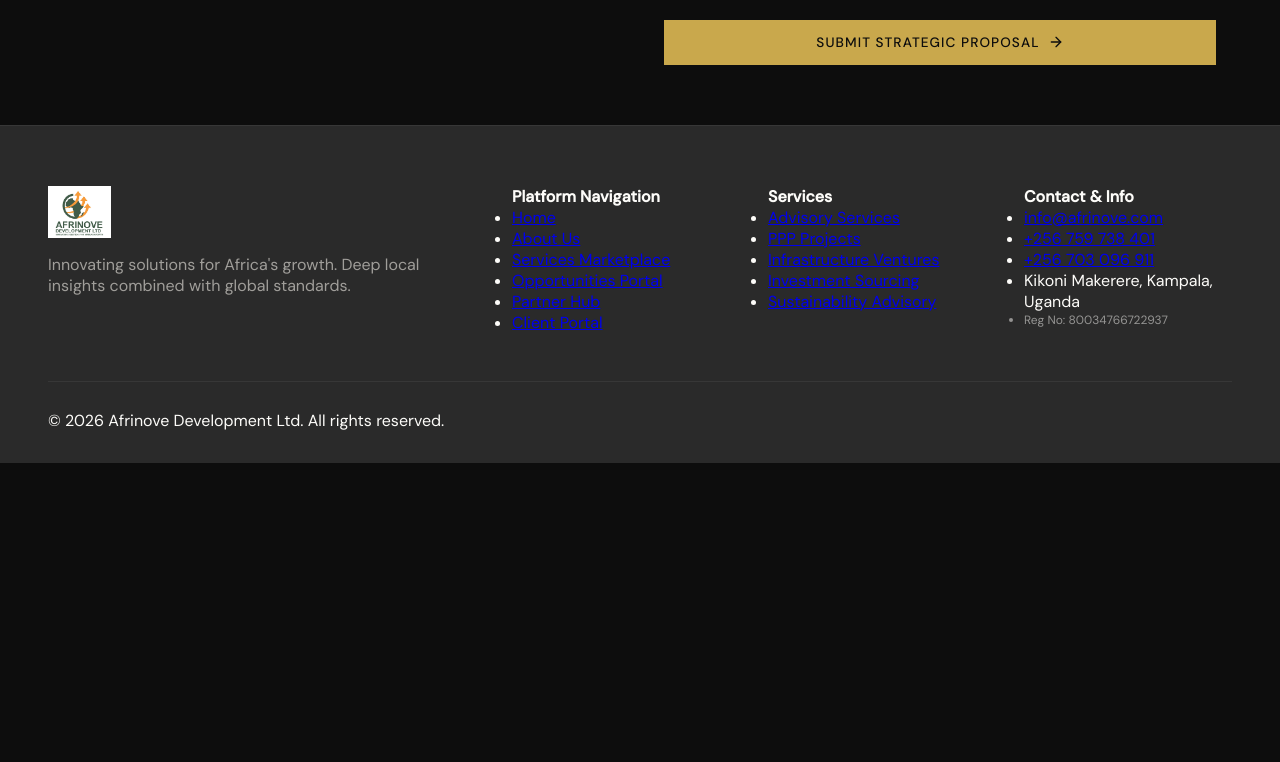
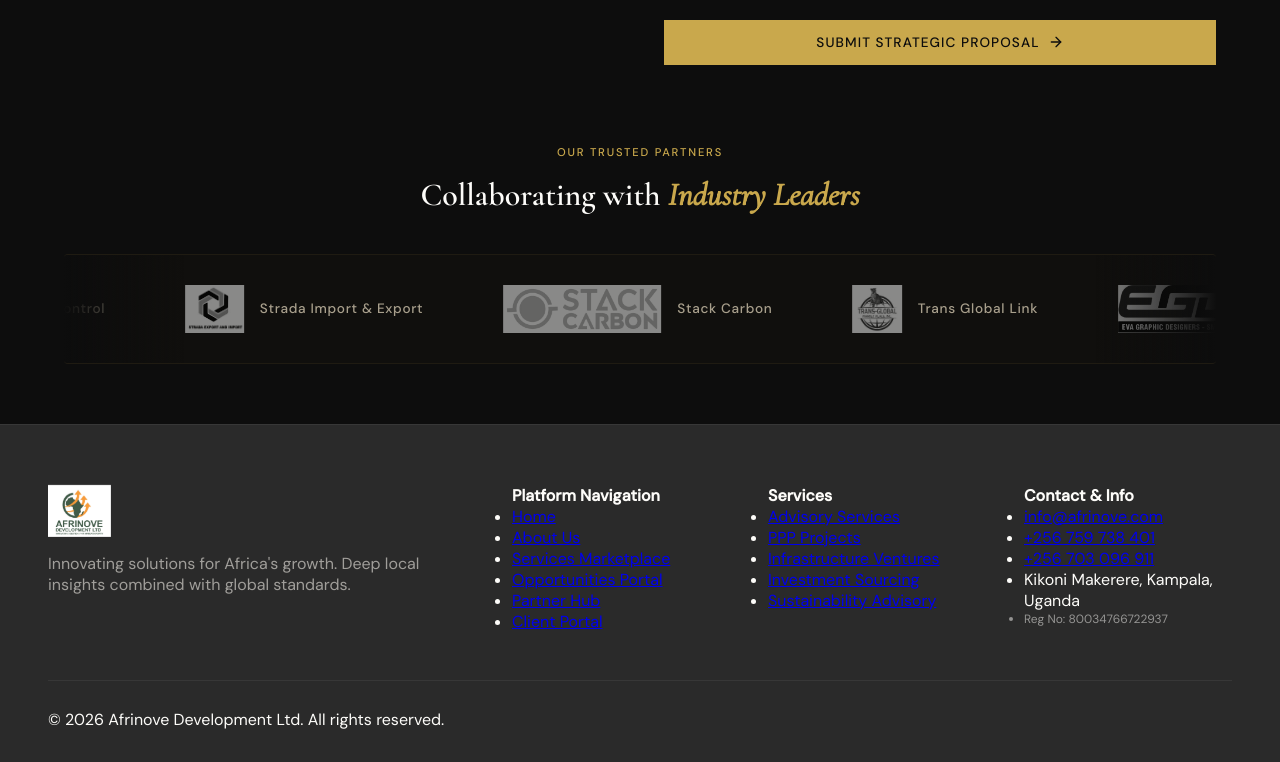
Before and after one commit to afrinoveinnovations/AFRINOVE-WEBSITE, a React (Vite) app: page /partner in a window 1280 px wide. Shown: the part 878-1640 px from the top of the page. Before the commit the page ends 1341 px from the top, so only its background shows below. Built offline with nearby package versions, Linux system fonts and the light colour scheme.

Commit message:
feat: add trusted partners logo marquee to Partnership Hub page

```diff
--- a/src/index.css
+++ b/src/index.css
@@ -1281,3 +1281,108 @@
     grid-template-columns: repeat(2, 1fr);
   }
 }
+
+/* Partner Marquee Styles */
+.partners-marquee-section {
+  margin-top: 80px;
+  width: 100%;
+}
+
+.partners-marquee-title-wrap {
+  text-align: center;
+  margin-bottom: 40px;
+}
+
+.partners-marquee-title-wrap h2 {
+  font-size: 2rem;
+  font-family: var(--ff-head);
+  color: var(--white);
+  margin: 0;
+}
+
+.partners-marquee-title-wrap h2 em {
+  font-style: italic;
+  color: var(--gold);
+}
+
+.partners-ticker-wrap {
+  overflow: hidden;
+  padding: 30px 0;
+  background: rgba(201, 168, 76, 0.02);
+  border-top: 1px solid rgba(201, 168, 76, 0.08);
+  border-bottom: 1px solid rgba(201, 168, 76, 0.08);
+  border-radius: 4px;
+  position: relative;
+}
+
+/* Gradient overlays for the marquee edges to fade out smoothly */
+.partners-ticker-wrap::before,
+.partners-ticker-wrap::after {
+  content: "";
+  position: absolute;
+  top: 0;
+  bottom: 0;
+  width: 120px;
+  z-index: 2;
+  pointer-events: none;
+}
+
+.partners-ticker-wrap::before {
+  left: 0;
+  background: linear-gradient(to right, var(--ink), transparent);
+}
+
+.partners-ticker-wrap::after {
+  right: 0;
+  background: linear-gradient(to left, var(--ink), transparent);
+}
+
+.partners-ticker-track {
+  display: flex;
+  gap: 60px;
+  width: max-content;
+  animation: ticker 40s linear infinite;
+  align-items: center;
+}
+
+/* Pause animation on hover for interactive feel */
+.partners-ticker-wrap:hover .partners-ticker-track {
+  animation-play-state: paused;
+}
+
+.partner-logo-item {
+  display: flex;
+  align-items: center;
+  gap: 16px;
+  padding: 0 10px;
+  flex-shrink: 0;
+}
+
+.partner-logo-item img {
+  height: 48px;
+  width: auto;
+  max-width: 160px;
+  object-fit: contain;
+  filter: grayscale(100%) brightness(0.8) contrast(1.2);
+  opacity: 0.6;
+  transition: filter 0.3s ease, opacity 0.3s ease, transform 0.3s ease;
+}
+
+.partner-logo-item:hover img {
+  filter: grayscale(0%) brightness(1) contrast(1);
+  opacity: 1;
+  transform: scale(1.05);
+}
+
+.partner-logo-name {
+  font-size: 0.85rem;
+  font-weight: 500;
+  color: var(--mist);
+  letter-spacing: 0.05em;
+  white-space: nowrap;
+  transition: color 0.3s ease;
+}
+
+.partner-logo-item:hover .partner-logo-name {
+  color: var(--white);
+}
--- a/src/pages/Partner.jsx
+++ b/src/pages/Partner.jsx
@@ -1,6 +1,19 @@
 import React, { useState } from 'react';
 import { Reveal } from '../components/Effects';
 import { Handshake, Target, Globe, Shield, ArrowRight, CheckCircle } from 'lucide-react';
+
+const partners = [
+  { name: 'RollBite', img: '/images/Trusted-partners-Logos/RollBite.jpg' },
+  { name: 'Soozinatt Vector Control', img: '/images/Trusted-partners-Logos/SOOZINATT VECTOR CONTROL LTD.png' },
+  { name: 'Strada Import & Export', img: '/images/Trusted-partners-Logos/STRADA IMPORT AND EXPORT.jpeg' },
+  { name: 'Stack Carbon', img: '/images/Trusted-partners-Logos/Stack Carbon.jpeg' },
+  { name: 'Trans Global Link', img: '/images/Trusted-partners-Logos/TRANS GLOBAL LINK.jpeg' },
+  { name: 'Eva Graphics', img: '/images/Trusted-partners-Logos/eva-graphicis.jpg' },
+  { name: 'Kazi Masters', img: '/images/Trusted-partners-Logos/kazi masters.png' },
+  { name: 'Rose Partners', img: '/images/Trusted-partners-Logos/rose partners.png' },
+  { name: 'Terra Bonum Safari', img: '/images/Trusted-partners-Logos/terra-bonum-safari.jpg' },
+  { name: 'Thorington Capital', img: '/images/Trusted-partners-Logos/thorington captial.jpg' }
+];
 
 const Partner = () => {
   const [submitted, setSubmitted] = useState(false);
@@ -208,6 +221,32 @@ const Partner = () => {
           </Reveal>
         </div>
       </div>
+
+      {/* Trusted Partners Section */}
+      <Reveal className="partners-marquee-section" delay={250}>
+        <div className="partners-marquee-title-wrap">
+          <div className="section-label">Our Trusted Partners</div>
+          <h2>Collaborating with <em>Industry Leaders</em></h2>
+        </div>
+
+        <div className="partners-ticker-wrap">
+          <div className="partners-ticker-track">
+            {partners.map((partner, idx) => (
+              <div key={idx} className="partner-logo-item">
+                <img src={partner.img} alt={partner.name} />
+                <span className="partner-logo-name">{partner.name}</span>
+              </div>
+            ))}
+            {/* Duplicate for seamless looping */}
+            {partners.map((partner, idx) => (
+              <div key={`dup-${idx}`} className="partner-logo-item">
+                <img src={partner.img} alt={partner.name} />
+                <span className="partner-logo-name">{partner.name}</span>
+              </div>
+            ))}
+          </div>
+        </div>
+      </Reveal>
     </div>
   );
 };
```
